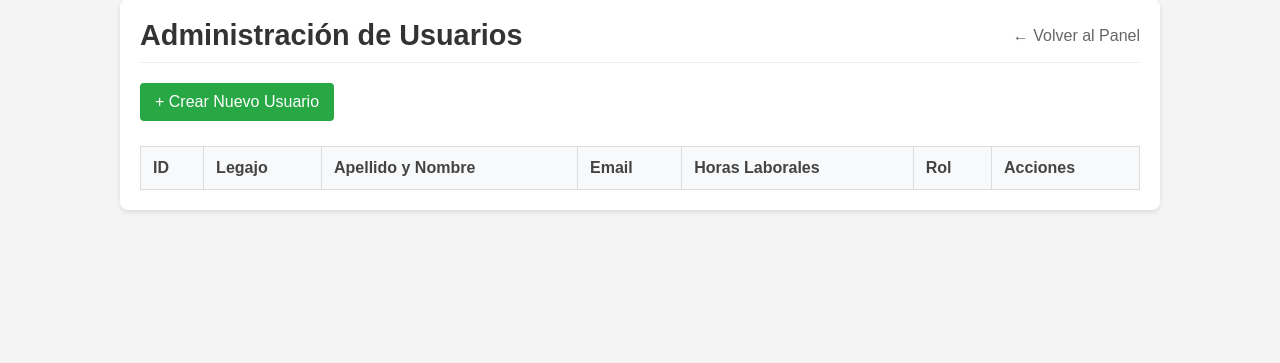
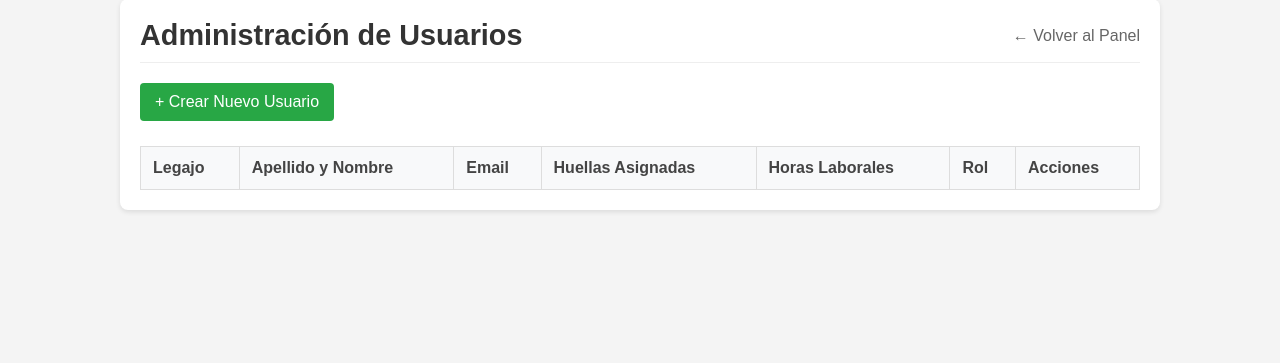
Before and after one commit to DarioMayor/Sistema-Gestion-Personal, a Flask app: page /admin/usuarios in a window 1280 px wide. Shown: the part 21-384 px from the top of the page. Run offline with Flask 3, Linux system fonts and the light colour scheme; the visitor is signed in with stand-in values (Sample User, id 1); data that the repository does not hold is empty.

Commit message:
Backup de huellas
Funcion de backup y restablecimiento de huellas en el ESP.
Menores modificaciones en el codigo.

```diff
--- a/Proyecto-Modularizado/config.py
+++ b/Proyecto-Modularizado/config.py
@@ -6,7 +6,7 @@ class Config:
     # Configuración de Base de Datos
     DB_CONFIG = {
         'user': 'root',
-        'password': '',
+        'password': 'eduardolasabe000',
         'host': '127.0.0.1',
         'database': 'gestion_personal_db',
         'use_pure': True  # Forzar modo Python puro para evitar errores con PyInstaller
--- a/Proyecto-Modularizado/routes/admin_routes.py
+++ b/Proyecto-Modularizado/routes/admin_routes.py
@@ -218,7 +218,16 @@ def admin_usuarios():
     try:
         conn = mysql.connector.connect(**Config.DB_CONFIG)
         cursor = conn.cursor(dictionary=True)
-        cursor.execute("SELECT id, nombre, apellido, legajo, username as email, role, horas_laborales FROM usuarios ORDER BY apellido, nombre")
+        # Modificamos la consulta para incluir las huellas asignadas
+        sql = """
+            SELECT u.id, u.nombre, u.apellido, u.legajo, u.username as email, u.role, u.horas_laborales,
+                   GROUP_CONCAT(h.huella_id SEPARATOR ', ') as huellas
+            FROM usuarios u
+            LEFT JOIN huellas h ON u.id = h.usuario_id
+            GROUP BY u.id
+            ORDER BY u.apellido, u.nombre
+        """
+        cursor.execute(sql)
         lista_de_usuarios = cursor.fetchall()
         cursor.close()
         conn.close()
--- a/Proyecto-Modularizado/templates/admin_usuarios.html
+++ b/Proyecto-Modularizado/templates/admin_usuarios.html
@@ -57,10 +57,10 @@
     <table>
         <thead>
             <tr>
-                <th>ID</th>
                 <th>Legajo</th>
                 <th>Apellido y Nombre</th>
                 <th>Email</th>
+                <th>Huellas Asignadas</th>
                 <th>Horas Laborales</th>
                 <th>Rol</th>
                 <th>Acciones</th>
@@ -69,10 +69,10 @@
         <tbody>
             {% for user in usuarios %}
             <tr>
-                <td>{{ user.id }}</td>
                 <td>{{ user.legajo }}</td>
                 <td>{{ user.apellido }}, {{ user.nombre }}</td>
                 <td>{{ user.email or '-' }}</td>
+                <td>{{ user.huellas or '-' }}</td>
                 <td>{{ user.horas_laborales }}</td>
                 <td>
                     {% if user.role == 'admin' %}
--- a/Proyecto-Modularizado/templates/crear_usuario.html
+++ b/Proyecto-Modularizado/templates/crear_usuario.html
@@ -84,7 +84,7 @@
             </div>
             <div class="btn-bar">
                 <button type="submit" class="btn btn-save">Guardar Usuario</button>
-                <a href="/dashboard" class="btn btn-cancel">Cancelar</a>
+                <a href="/admin/usuarios" class="btn btn-cancel">Cancelar</a>
             </div>
         </form>
     </div>
--- a/Proyecto-Modularizado/templates/editar_usuario.html
+++ b/Proyecto-Modularizado/templates/editar_usuario.html
@@ -87,7 +87,7 @@
             </div>
             <div class="btn-bar">
                 <button type="submit" class="btn btn-save">Guardar Cambios</button>
-                <a href="/dashboard" class="btn btn-cancel">Cancelar</a>
+                <a href="/admin/usuarios" class="btn btn-cancel">Cancelar</a>
             </div>
         </form>
     </div>
```
Also changed, not shown: 6 other files.
